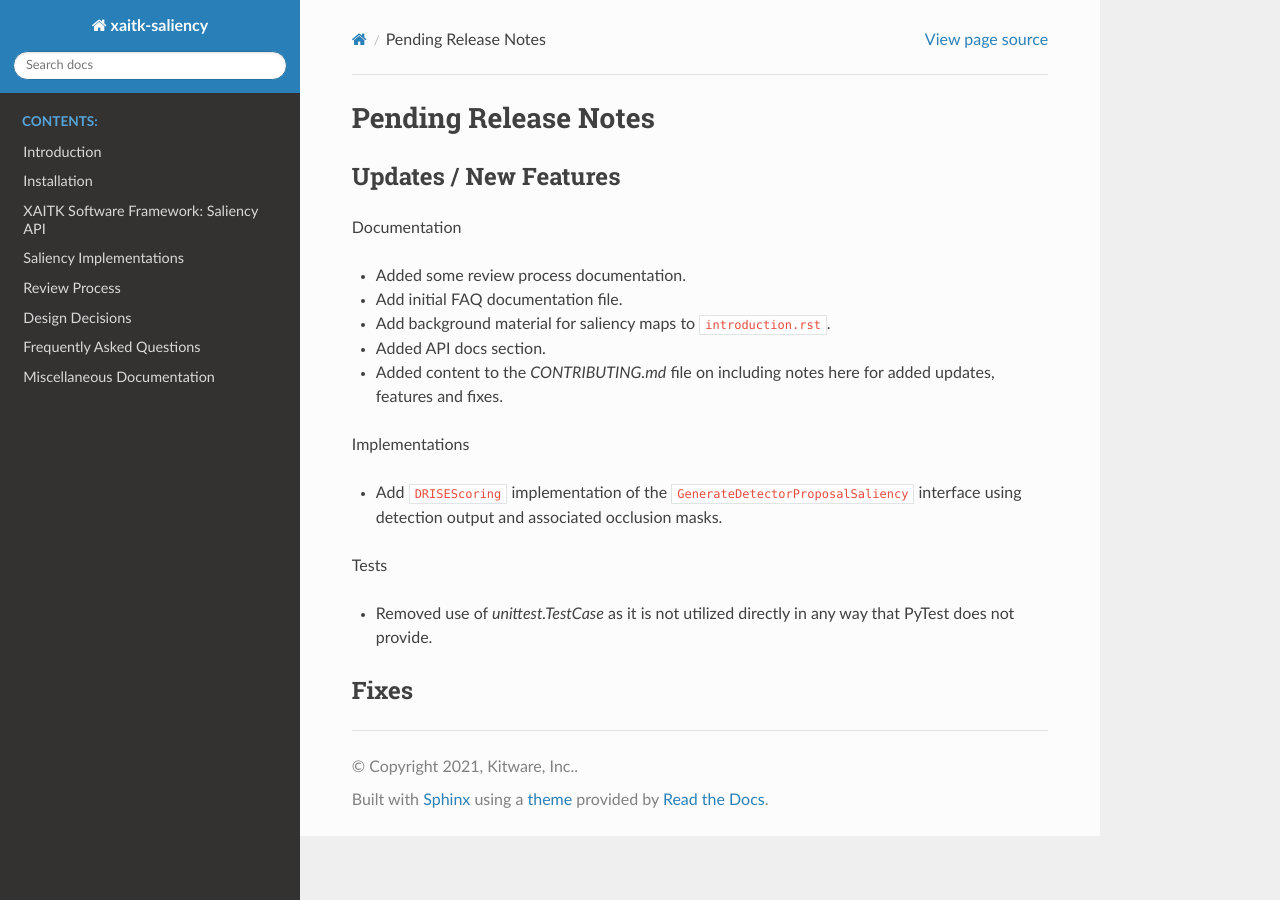
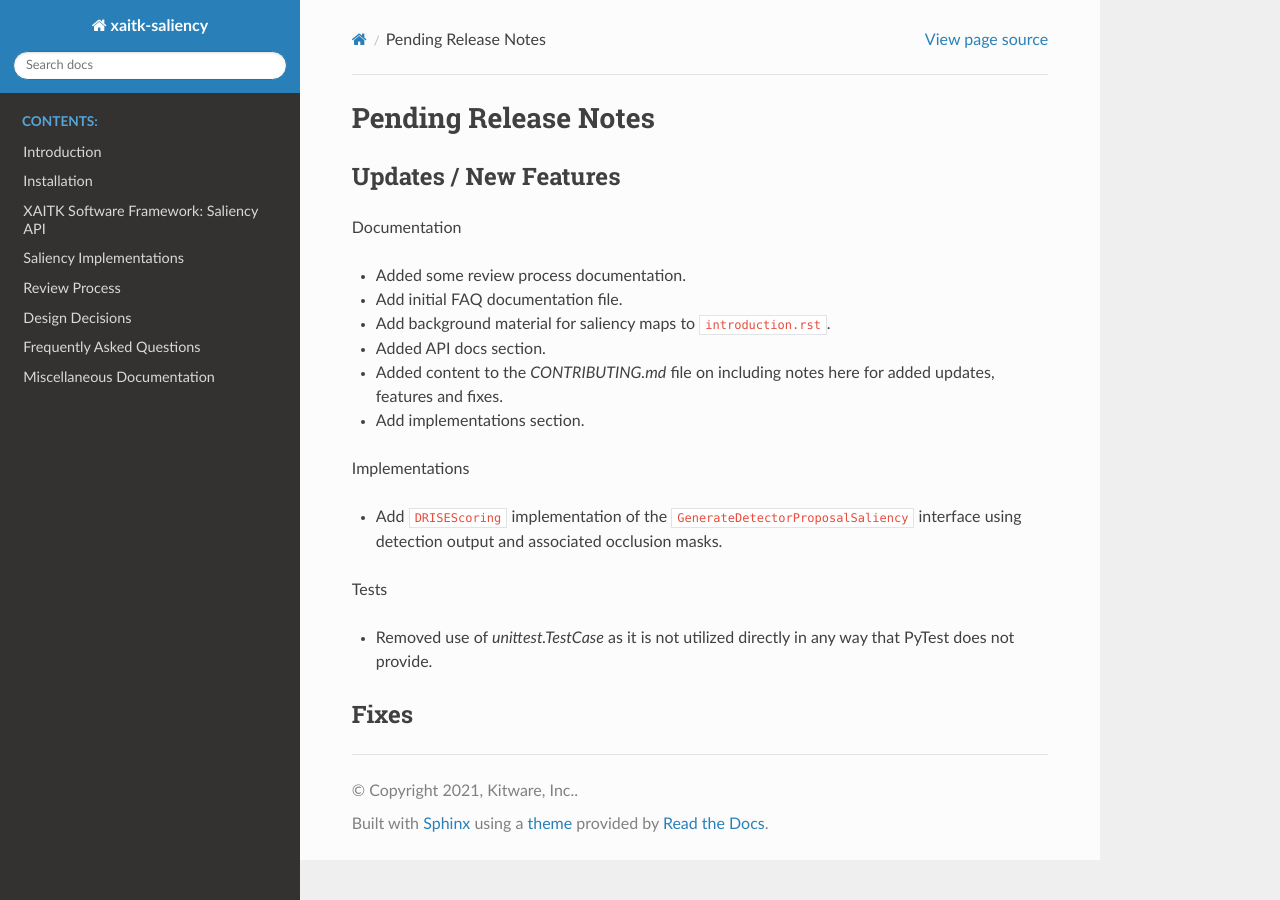
Before and after one commit to XAITK/xaitk-saliency, a Sphinx documentation site: the page built from docs/release_notes/pending_release.rst, in a window 1280 px wide. Built offline with Sphinx 7.4.7 and the Read the Docs theme 2.0.0, drawn with Linux system fonts in a browser that asks for light colours; pages that are not in the unit, such as notebooks, are missing from menus.

Commit message:
Add entry to docs/release_notes/pending_release.rst

```diff
--- a/docs/release_notes/pending_release.rst
+++ b/docs/release_notes/pending_release.rst
@@ -18,6 +18,8 @@ Documentation
 * Added content to the `CONTRIBUTING.md` file on including notes here for added
   updates, features and fixes.
 
+* Add implementations section.
+
 Implementations
 
 * Add ``DRISEScoring`` implementation of the ``GenerateDetectorProposalSaliency``
```
